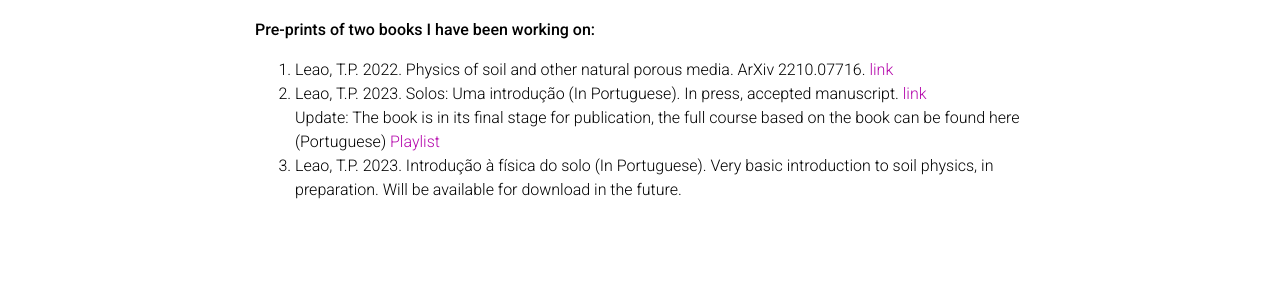
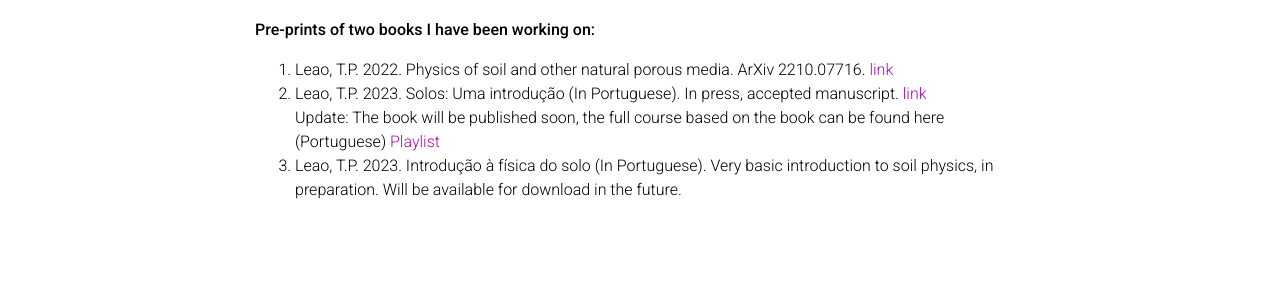
Before and after one commit to leaot/leaot.github.io, a Jekyll site: the page built from _pages/books.md, in a window 1280 px wide. Shown: the part 167-467 px from the top of the page. Built offline with Jekyll 4.4.1, drawn with Linux system fonts in a browser that asks for light colours; comment, search, counter and statistics services are not loaded; a style sheet for code colours, icons or effects is not loaded.

Commit message:
Update books.md

```diff
--- a/_pages/books.md
+++ b/_pages/books.md
@@ -12,7 +12,7 @@ nav_order: 4
 <li> Leao, T.P. 2022. Physics of soil and other natural porous media. ArXiv 2210.07716. <a href="https://arxiv.org/pdf/2210.07716.pdf"> link </a> </li>
 <li> Leao, T.P. 2023. Solos: Uma introdução (In Portuguese). In press, accepted manuscript. <a href=
 "https://l3x0.github.io/assets/pdf/SolosUmaIntroducao_EditoraUnB_(DivulgacaoPreprint).pdf">  link   </a>
-<br> Update: The book is in its final stage for publication, the full course based on the book can be found here (Portuguese)
+<br> Update: The book will be published soon, the full course based on the book can be found here (Portuguese)
 <a href="https://www.youtube.com/playlist?list=PLLRBE1uLYrK_9JIL9qrSbmrYPORklABKB"> Playlist </a> </li>
 <li> Leao, T.P. 2023. Introdução à física do solo (In Portuguese). Very basic introduction to soil physics, in preparation. Will be available for download in the future. </li>
 </ol>
```
